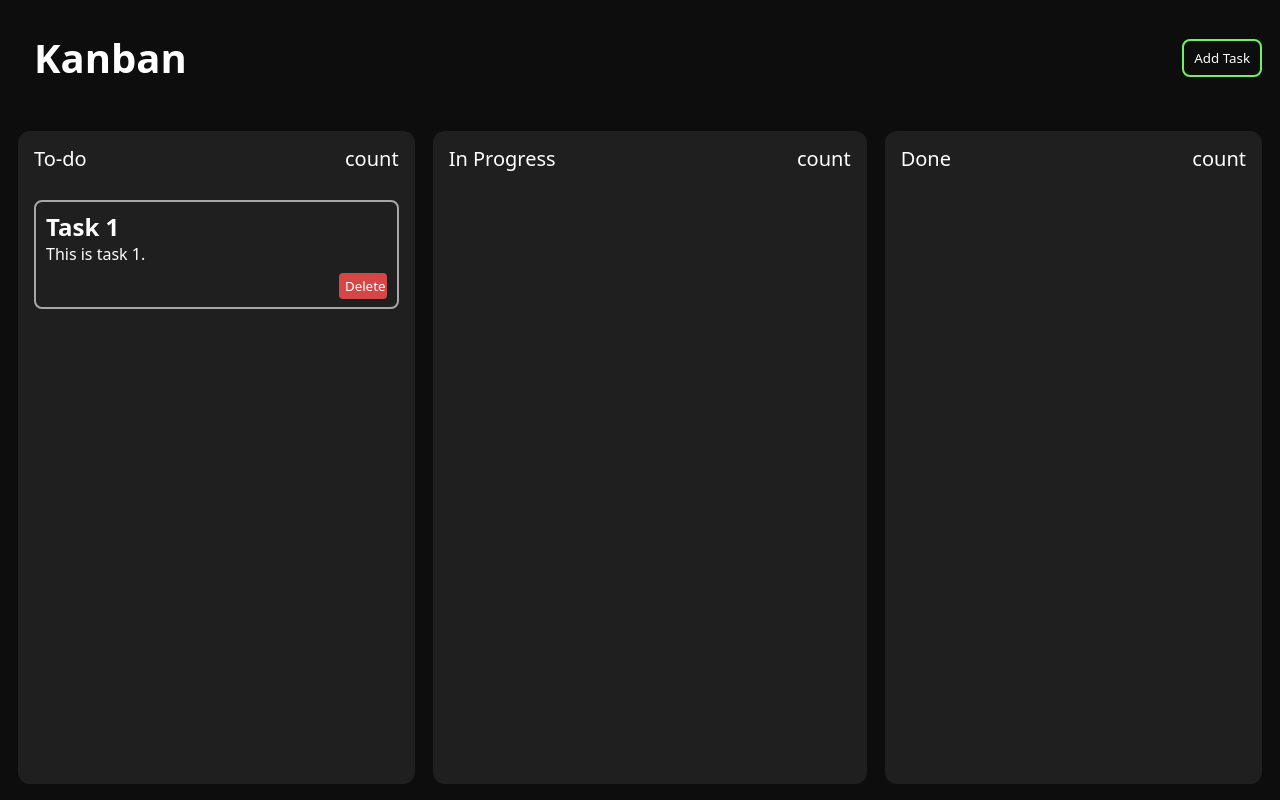
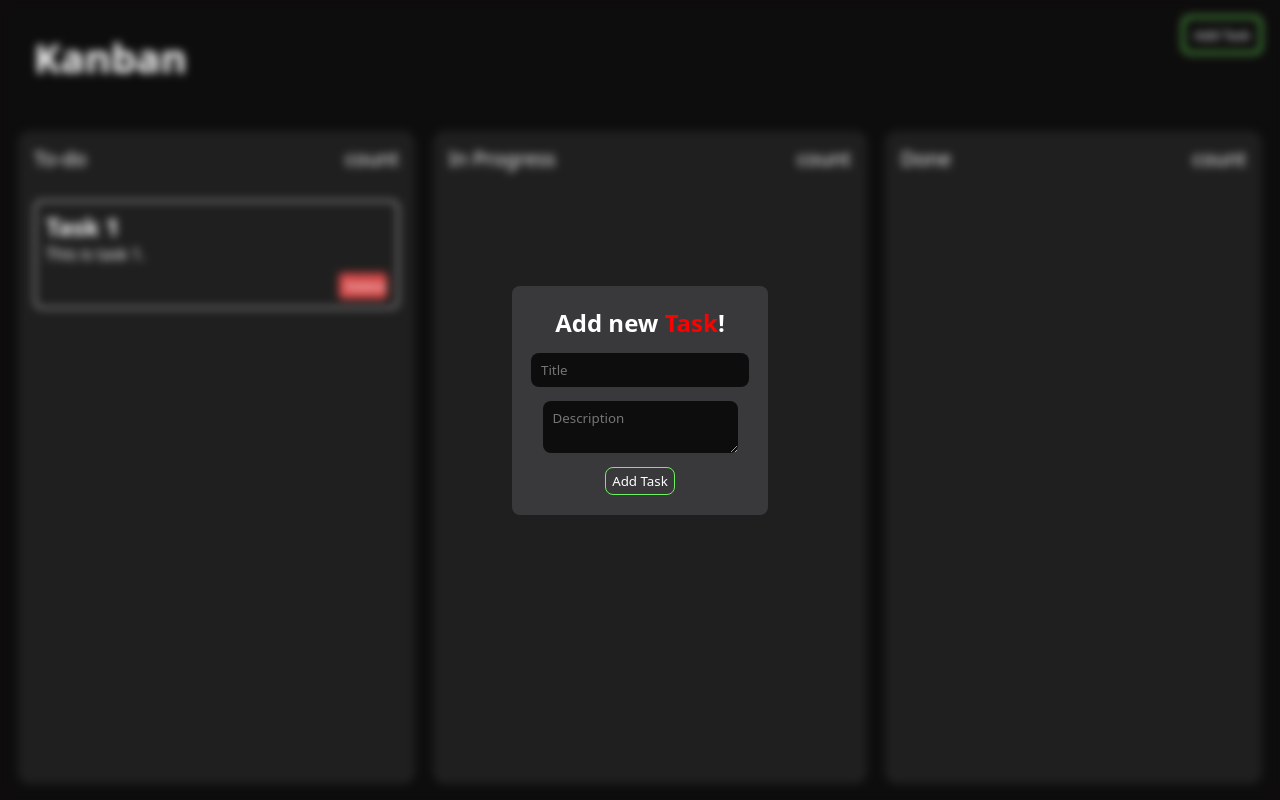
Before and after one commit to Aniket-787/js-kanban-board, a plain HTML site: page index.html in a window 1280 px wide. Both pictures are taken after a click on the button "Add Task". Drawn offline with Linux system fonts and the light colour scheme.

Commit message:
Implement task creation and drag support for dynamic tasks

```diff
--- a/index.html
+++ b/index.html
@@ -12,7 +12,7 @@
             <div class="heading">
                 <h1>Kanban</h1>
             </div>
-            <div class="btn">
+            <div class="add-task-btn">
                 <button>Add Task</button>
             </div>
         </div>
@@ -45,7 +45,18 @@
 
             </div>
         </section>
+         <div class="modal Add-New-Task">
+        <div class="bg">
+        <div class="newTask">
+            <h2>Add new <span>Task</span>!</h2>
+            <input id="title" placeholder="Title" type="text">
+            <textarea id="description" placeholder="Description"></textarea>
+            <button id="addtask">Add Task</button>
+        </div>
+        </div>
     </div>
+    </div>
+
     <script src="script.js"></script>
 </body>
 </html>
--- a/script.js
+++ b/script.js
@@ -1,37 +1,81 @@
-let todo = document.querySelector('#todo')
-let progress = document.querySelector('#progress')
-let done = document.querySelector('#done')
-let task  = document.querySelector('.task')
+let todo = document.querySelector("#todo");
+let progress = document.querySelector("#progress");
+let done = document.querySelector("#done");
+let tasks = document.querySelectorAll(".task");
+
+//drag and dropping of task
 
 let dragTask = null;
 
-task.addEventListener('dragstart', () => {
-      dragTask = task
-  })
+tasks.forEach(task => {
+  task.addEventListener("dragstart", () => {
+    dragTask = task;
+  });
+});
 
-function dragOnEvent(column){
+function dragOnEvent(column) {
+  column.addEventListener("dragover", (e) => {
+    e.preventDefault();
+    column.classList.add("hover-over");
+  });
 
-    column.addEventListener('dragover', (e) => {
-        e.preventDefault()
-        column.classList.add('hover-over')
-    })
+  column.addEventListener("dragenter", (e) => {
+    e.preventDefault();
+    column.classList.add("hover-over");
+  });
+  column.addEventListener("dragleave", (e) => {
+    e.preventDefault();
+    column.classList.remove("hover-over");
+  });
 
-    column.addEventListener('dragenter',(e)=>{
-        e.preventDefault()
-       column.classList.add('hover-over')
-
-    })
-    column.addEventListener('dragleave',(e)=>{
-         e.preventDefault()
-        column.classList.remove('hover-over')
-    })
-
-    column.addEventListener('drop', () => {
-          column.classList.remove('hover-over')
-          column.appendChild(dragTask)
-      })
+  column.addEventListener("drop", () => {
+    column.classList.remove("hover-over");
+    column.appendChild(dragTask);
+  });
 }
 
 dragOnEvent(done);
 dragOnEvent(progress);
 dragOnEvent(todo);
+
+let modal = document.querySelector(".modal");
+let newTask = document.querySelector(".newTask");
+let addTaskbtn = document.querySelector(".add-task-btn");
+let bg = document.querySelector(".bg");
+let addnewtaskbtn =  document.querySelector("#addtask");
+
+addTaskbtn.addEventListener("click", () => {
+  modal.style.display = "flex";
+});
+
+bg.addEventListener("dblclick", () => {
+  modal.style.display = "none";
+});
+
+
+
+addnewtaskbtn.addEventListener('click',()=>{
+   let div = document.createElement("div");
+div.setAttribute("draggable", "true");
+div.classList.add('task')
+
+let taskTitle = document.querySelector('#title').value
+console.log(taskTitle)
+let taskDesc = document.querySelector('#description').value
+
+div.innerHTML = `
+                   <div class="task-box">
+                        <h2>${taskTitle}</h2>
+                    <div class="desc">${taskDesc}</div>
+                    </div>
+                    <button class="delete">Delete</button>
+`;
+
+  div.addEventListener("dragstart", () => {
+    dragTask = div;
+  });
+
+todo.appendChild(div)
+modal.style.display = "none";
+
+})
--- a/style.css
+++ b/style.css
@@ -55,6 +55,7 @@ body{
     height: 100%;
     display: flex;
     flex-direction: column;
+    position: relative;
 }
 
 .nav{
@@ -69,7 +70,7 @@ body{
     align-items: center;
 }
 
-.btn button{
+.add-task-btn button{
     padding: var(--spacing-md);
     border: 2px solid var(--border-color) ;
     background-color: transparent;
@@ -78,7 +79,7 @@ body{
     transition: all ease 0.8s;
 }
 
-.btn button:hover{
+.add-task-btn button:hover{
     transform: scale(1.1);
     background-color: var(--bg-secondary-color);
     border: none;
@@ -143,3 +144,64 @@ body{
     border: 2px solid var(--border-color);
     transform: scale(1.02);
 }
+
+.modal{
+    position:absolute;
+    width: 100vw;
+    height: 100vh;
+    top: 0;
+    left: 0;
+    display: none;
+}
+
+.bg{
+    height: 100vh;
+    width: 100vw;
+    display: flex;
+    justify-content: center;
+    align-items: center;
+    backdrop-filter: blur(4px);
+}
+
+.modal .newTask{
+    display: flex;
+    width: 20vw;
+   flex-direction: column;
+    align-items: center;
+    gap: var(--spacing-lg);
+    background-color: rgb(57, 57, 59);
+    padding: var(--spacing-xxl);
+    border-radius: var(--rd-md);
+    transition: all ease 1s;
+}
+
+#title, #description{
+    border: none;
+    border-radius: var(--rd-md);
+    padding: var(--spacing-md);
+    background-color: var(--bg-color);
+}
+
+#addtask{
+    width: fit-content;
+    color: var(--text-color);
+    padding: var(--spacing-sm);
+    border-radius: var(--rd-md);
+    border: 1px solid var(--border-color);
+    background-color: transparent;
+}
+
+#addtask:hover{
+    transform: scale(1.03);
+}
+
+span{
+    color: red;
+}
+
+
+
+.taskhead{
+    display: flex;
+    justify-content: space-between;
+}
```
